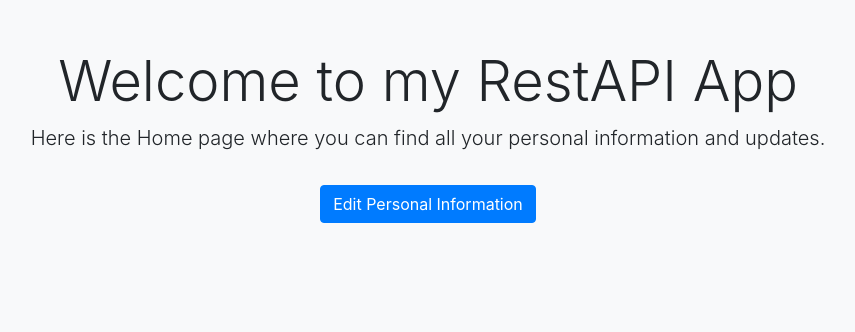
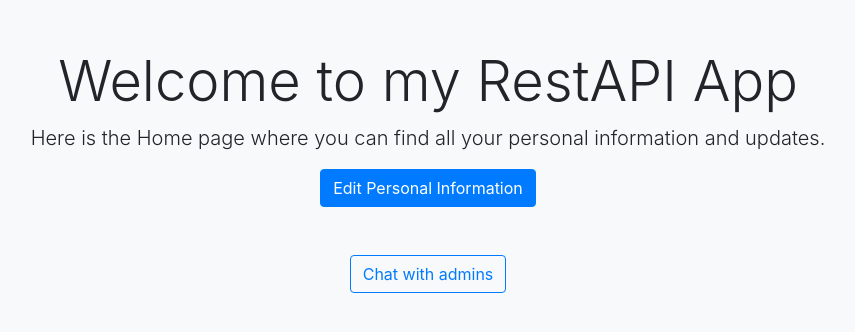
Before and after one commit to YoussefAlsoufi/Flask_Login_RestAPI, a Flask app: page / in a window 1280 px wide. Shown: the part 83-415 px from the top of the page, without its empty margins (212-1067 px from the left). Run offline with Flask 3, Linux system fonts and the light colour scheme; the visitor is signed in with stand-in values (Sample User, id 1); some libraries are stand-ins or nearby versions.

Commit message:
create a chat room route with html template

```diff
--- a/flask_app/templates/base.html
+++ b/flask_app/templates/base.html
@@ -32,6 +32,11 @@
         }
     </style>
 </head>
+<script src="https://cdnjs.cloudflare.com/ajax/libs/socket.io/4.0.1/socket.io.js"
+integrity="sha512-q/dWJ3kcmjBLU4Qc47E4A9kTB4m3wuTY7vkFJDTZKjTs8jhyGQnaUrxa0Ytd0ssMZhbNua9hE+E7Qv1j+DyZwA=="
+crossorigin="anonymous">
+</script>
+
 <body>
 
 <nav class="navbar navbar-expand-lg navbar-dark">
@@ -43,7 +48,7 @@
         <div class="collapse navbar-collapse" id="navbar">
             <ul class="navbar-nav ml-auto">
                 {% if current_user.is_authenticated %}
-                {% if current_user.role == "admin" or current_user.role =="super-admin"%}
+                {% if current_user.role == "admin" or current_user.role== "super-admin"%}
                 <li class="nav-item">
                     <a class="nav-link" id="users_list" href="/users_list">Users</a>
                 </li>
--- a/flask_app/templates/home.html
+++ b/flask_app/templates/home.html
@@ -1,11 +1,21 @@
 {% extends "base.html" %}
+
 {% block title %}Home{% endblock %}
-{% block content%}
+
+{% block content %}
 <div class="container mt-5">
-    <div class="text-center">
+    <div class="text-center mb-5">
         <h1 class="display-4">Welcome to my RestAPI App</h1>
         <p class="lead">Here is the Home page where you can find all your personal information and updates.</p>
-        <a href="{{ url_for('edit_personal_info_bp.edit_personal_info') }}" class="btn btn-primary mt-3">Edit Personal Information</a>
+        <a href="{{ url_for('edit_personal_info_bp.edit_personal_info') }}" class="btn btn-primary">Edit Personal Information</a>
+        <a href="{{url_for('chat_room.get_chat_room')}}">
     </div>
+
+    {% if current_user.role == "admin" or current_user.role == "super-admin" %}
+    <div class="text-center">
+        <a href="{{url_for('chat_room.get_chat_room')}}" class="btn btn-outline-primary"> Chat with admins</a>
+    </div>
+    {% endif %}
 </div>
-{%endblock%}
+
+{% endblock %}
--- a/main.py
+++ b/main.py
@@ -1,4 +1,4 @@
-from flask_app import create_app, check_database_connection
+from flask_app import create_app, check_database_connection, socket
 import sys
 from flask_migrate import upgrade
 
@@ -8,4 +8,5 @@ if __name__ == '__main__':
     print ("Config_name", config_name)
     app = create_app(config_name)
     check_database_connection(app)
-    app.run(debug=(config_name == 'development'))
+    #app.run(debug=(config_name == 'development'))
+    socket.run(app, debug=(config_name=='development'))
```
Also changed, not shown: flask_app/__init__.py (+5 -2 lines), flask_app/routes/chat_room_route.py (added, +7 -0 lines), flask_app/templates/chat_room.html (added, +18 -0 lines).
